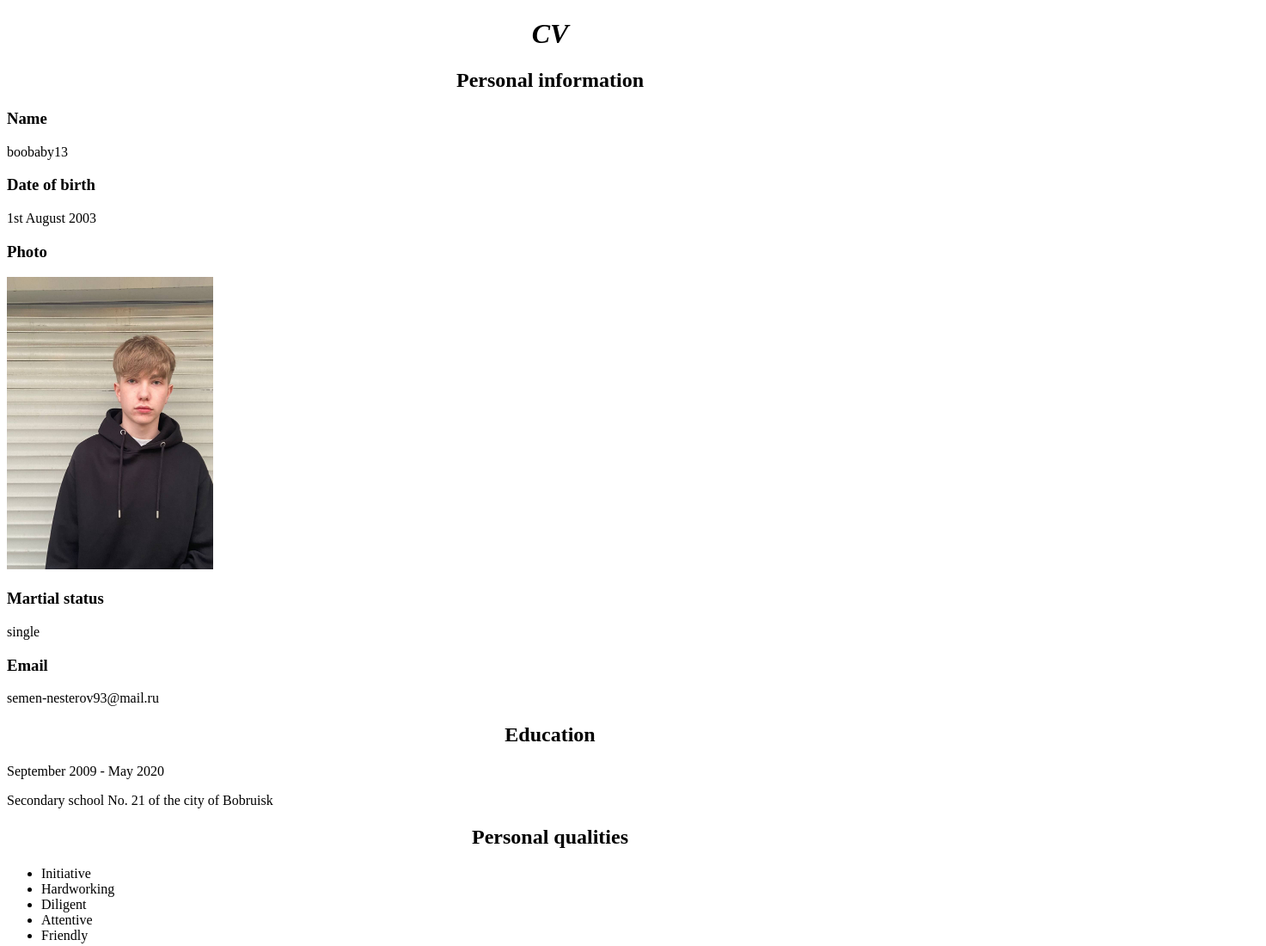
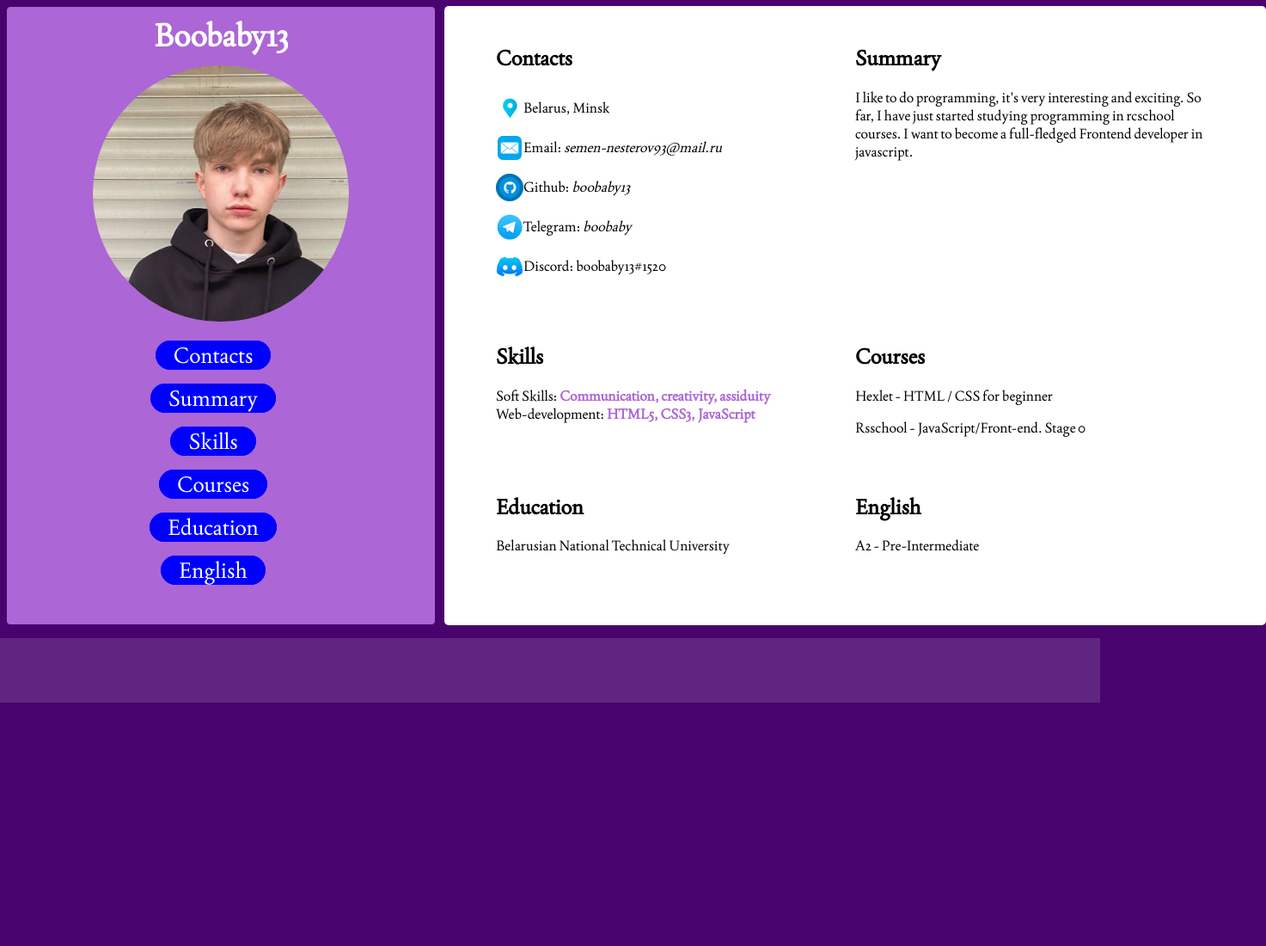
Before and after one commit to boobaby13/rsschool-cv, a plain HTML site: page index.html in a window 1280 px wide. Shown: the top 1100 px of the page at 86% size, 1473 px wide, since content can reach past the window. After the commit the page ends 817 px from the top, so only its background shows below. Drawn offline with Linux system fonts and the light colour scheme.

Commit message:
feat: add header and main

```diff
--- a/index.html
+++ b/index.html
@@ -4,45 +4,70 @@
     <meta charset="UTF-8">
     <meta http-equiv="X-UA-Compatible" content="IE=edge">
     <meta name="viewport" content="width=device-width, initial-scale=1.0">
-    <title>CV</title>
+    <title>cv</title>
     <link rel="stylesheet" href="style.css">
+    <link rel="icon" href="assets/ico/photo1653247399.ico">
 </head>
-<body>
+<body style="min-height: 100vh; padding: 0; margin: 0;">
+    <header class="header">
+        <h1 class="name">Boobaby13</h1>
+        <div class="photo">
+            <img src="/rsschool-cv/assets/PNG/photo.png" alt="Photo">
+        </div>
+        <nav class="nav">
+            <ul class="nav-list">
+                <li class="nav-item"><a href="#contacts" class="nav-link">Contacts</a></li>
+                <li class="nav-item"><a href="#summary" class="nav-link">Summary</a></li>
+                <li class="nav-item"><a href="#skills" class="nav-link">Skills</a></li>
+                <li class="nav-item"><a href="#courses" class="nav-link">Courses</a></li>
+                <li class="nav-item"><a href="#education" class="nav-link">Education</a></li>
+                <li class="nav-item"><a href="#english" class="nav-link">English</a></li>
+            </ul>
+        </nav>
+    </header>
+    <main class="main">
+        <container class="main-container">
+            <section class="section" id="contacts">
+                <h2 class="section-title">Contacts</h2>
+                <ul class="contacts-list">
+                    <li class="country">Belarus, Minsk</li>
+                    <li class="email">Email: <a href="mailto:semen-nesterov93@mail.ru" class="email-link">semen-nesterov93@mail.ru</a></li>
+                    <li class="github">Github: <a href="https://github.com/boobaby13" class="github-link">boobaby13</a></li>
+                    <li class="tg">Telegram: <a href="https://t.me/boobaby13" class="tg-link">boobaby</a></li>
+                    <li class="ds">Discord: boobaby13#1520</li>
+                </ul>
+            </section>
+            <section class="section" id="summary">
+                <h2 class="section-title">Summary</h2>
+                <p class="about-me">I like to do programming, it's very interesting and exciting. So far, I have just started studying programming in rcschool courses. I want to become a full-fledged Frontend developer in javascript.</p>
+            </section>
+            <section class="section" id="skills">
+                <h2 class="section-title">Skills</h2>
+                <ul class="skills-list">
+                    <li class="soft-skills">Soft Skills: <span class="description">Communication, creativity, assiduity</span></li>
+                    <li class="web-development">Web-development: <span class="description">HTML5, CSS3, JavaScript</span></li>
+                </ul>
+            </section>
+            <section class="section" id="courses">
+                <h2 class="section-title">Courses</h2>
+                <p>Hexlet - HTML / CSS for beginner
+                </p>
+                <p>Rsschool - JavaScript/Front-end. Stage 0</p>
+            </section>
+            <section class="section" id="education">
+                <h2 class="section-title">Education</h2>
+                <p>Belarusian National Technical University</p>
+            </section>
+            <section class="section" id="english">
+                <h2 class="section-title">English</h2>
+                <p>A2 - Pre-Intermediate</p>
+            </section>
+        </container>
+    </main>
+    <footer class="footer">
+        <container class="container">
 
+        </container>
+    </footer>
 </body>
 </html>
-<h1>CV</h1>
-<h2>Personal information</h2>
-<h3>Name</h3>
-<p>boobaby13</p>
-<h3>Date of birth</h3>
-<p>1st August 2003</p>
-<h3>Photo</h3>
-<img src="./photo/photo1653247741.jpeg"  width="240" height="340" alt="Фото">
-<h3>Martial status</h3>
-<p>single</p>
-<h3>Email</h3>
-<p>semen-nesterov93@mail.ru</p>
-<h2>Education</h2>
-<p>September 2009 - May 2020</p>
-<p>Secondary school No. 21 of the city of Bobruisk</p>
-<h2>Personal qualities</h2>
-<ul>
-    <li>Initiative</li>
-    <li>Hardworking</li>
-    <li>Diligent</li>
-    <li>Attentive</li>
-    <li>Friendly</li>
-</ul>
-<h2>Special skills</h2>
-<h3>Language skills</h3>
-<p>Basic knowledge English language</p>
-<p>Native Russian language</p>
-<h3>Computer literacy</h3>
-<p>FL STUDIO 20</p>
-<p>Adobe Photoshop</p>
-<p>Microsoft Office</p>
-<h3>Driving License</h3>
-<p>Category B</p>
-<h3>Hobbies</h3>
-<p>Foreign languages, writing music</p>
--- a/style.css
+++ b/style.css
@@ -1,8 +1,192 @@
-h1 {
-    font-style: italic;
-    font-weight: bolder;
+@font-face {
+    font-family: Joan-Regular;
+    src: url("assets/fonts/Joan-Regular.ttf");
+}
+html {
+    scroll-behavior: smooth;
+  }
+body {
+    font-family: 'Joan-Regular';
+    display: flex;
+    flex-direction: column;
+    justify-content: space-between;
+    /* background-color: rgb(92, 92, 249); */
+    background-color: #48036F
+}
+* {
+    box-sizing: border-box;
+}
+.header {
+    width: 500px;
+    height: 720px;
+    background-color: #AD66D5;
+    border: 1px solid #48036F;
+    border-radius: 5px;
+    position: relative;
+    left: 7px;
+    top: 7px;
+    /* text-align: center; */
+}
+.main {
+    width: 956px;
+    height: 720px;
+    background-color: white;
+    position:absolute;
+    left: 517px;
+    top: 7px;
+    border-radius: 5px;
+}
+.footer {
+    width: 100%;
+    height: 75px;
+    background-color: #5F2580;
+    margin: 0px;
+    position: relative;
+    top: 17px;
+}
+/* style for header */
+.nav {
+    width: 400;
+    display: inline-block;
+    position: absolute;
+    left: 0;
+    right: 0;
+    top: 250px;
+    margin: 130px 166px 10px;
+}
+.nav-list {
+    display: inline-block;
+    list-style: none;
+    margin: 0 auto;
+    padding: 0px;
+}
+.nav-item {
     text-align: center;
 }
-h2 {
+.nav-link {
+    padding: 0 20px;
+    line-height: 50px;
+    text-decoration: none;
+    color: white;
+    font-size: 25px;
+    transition: .3s;
+    border: 1px solid blue;
+    background-color: blue;
+    border-radius: 40px;
+    border-width: 1px;
+}
+.nav-link:hover {
+    background-color: darkblue;
+    border-color: darkblue;
+}
+img {
+    display: block;
+    max-width: 100%;
+    padding: 1px;
+    margin: 10px auto;
+    border-radius: 100%;
+}
+.photo {
+    max-width: 300px;
+    max-height: 300px;
+    margin: 0 auto;
+}
+.name {
+    font-size: 36px;
+    font-weight: 700;
+    color: white;
     text-align: center;
+    margin: 10px;
 }
+/* style for main */
+.main-container {
+    max-width: 956px;
+    margin: 10px 60px 0px;
+    display: flex;
+    flex-wrap: wrap;
+}
+.section {
+    width: 50%;
+    margin: 15px 0px;
+}
+/* Contacts */
+.contacts-list {
+    padding: 0;
+}
+.country {
+    list-style: none;
+    line-height: 30px;
+    background: url(assets/PNG/country.png) no-repeat 0 50%;
+    padding-left: 32px;
+    padding-top: 5px;
+    padding-bottom: 5px;
+    line-height: 36px;
+}
+.email {
+    list-style: none;
+    line-height: 30px;
+    background: url(assets/PNG/email.png) no-repeat 0 50%;
+    padding-left: 32px;
+    padding-top: 5px;
+    padding-bottom: 5px;
+    line-height: 36px;
+}
+.email-link {
+    text-decoration: none;
+    color: black;
+    font-style: italic;
+}
+.github {
+    list-style: none;
+    line-height: 30px;
+    background: url(assets/PNG/github.png) no-repeat 0 50%;
+    padding-left: 32px;
+    padding-top: 5px;
+    padding-bottom: 5px;
+    line-height: 36px;
+}
+.github-link {
+    text-decoration: none;
+    color: black;
+    font-style: italic;
+}
+.tg {
+    list-style: none;
+    line-height: 30px;
+    background: url(assets/PNG/tg.png) no-repeat 0 50%;
+    padding-left: 32px;
+    padding-top: 5px;
+    padding-bottom: 5px;
+    line-height: 36px;
+}
+.tg-link {
+    text-decoration: none;
+    color: black;
+    font-style: italic;
+}
+.ds {
+    list-style: none;
+    line-height: 30px;
+    background: url(assets/PNG/ds.png) no-repeat 0 50%;
+    padding-left: 32px;
+    padding-top: 5px;
+    padding-bottom: 5px;
+    line-height: 36px;
+}
+/* Summary */
+/* Skills */
+.skills-list {
+    padding: 0;
+}
+.soft-skills {
+    list-style: none;
+}
+.web-development {
+    list-style: none;
+}
+.description {
+    color: #AD66D5;
+    font-weight: 600;
+}
+/* courses */
+/* Education */
```
Also changed, not shown: assets/PNG/country.png (added), assets/PNG/ds.png (added), assets/PNG/email.png (added), assets/PNG/github.png (added), assets/PNG/photo.png (added), assets/PNG/tg.png (added), assets/SVG/rs_school_js.svg (added), assets/fonts/Joan-Regular.ttf (added), assets/fonts/Lato-Black.ttf (added), assets/fonts/OFL.txt (added), assets/ico/photo1653247399.ico (added), photo/photo1653247741.jpeg (deleted), 1 other file.
